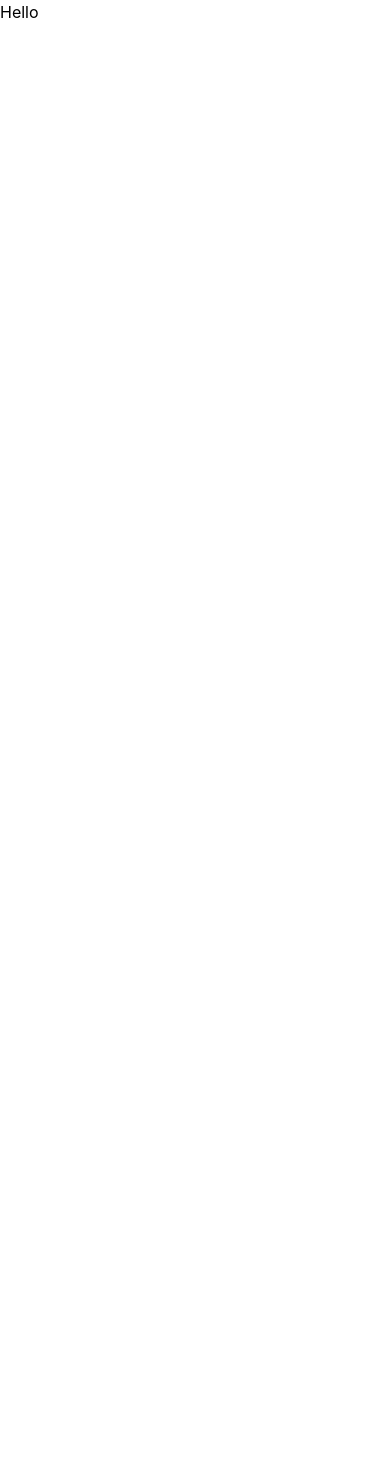
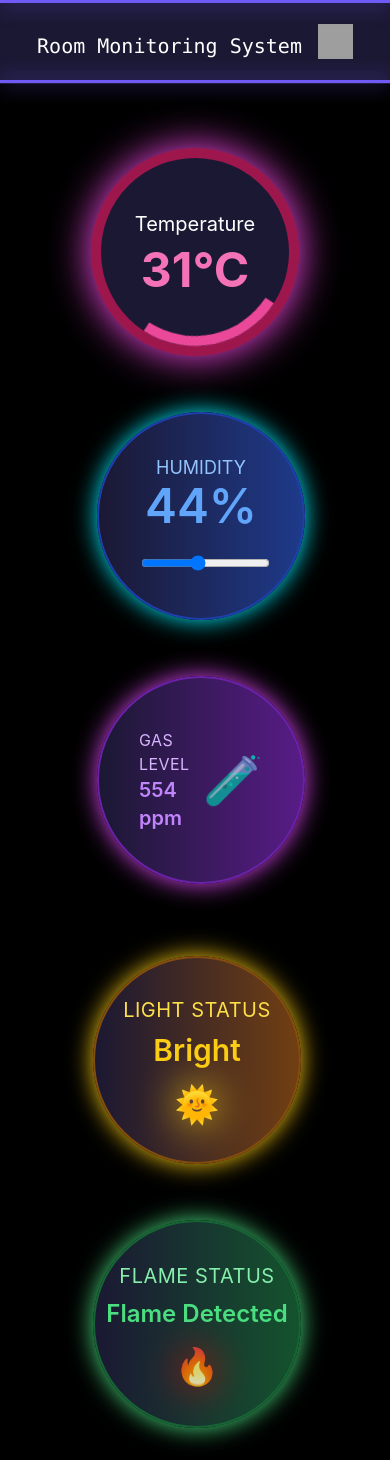
Before and after one commit to tanishka3001/RMS-Frontend, a React (Create React App) app in the folder rms_frontend/: page / in a window 390 px wide. Before the commit the page ends 844 px from the top, so only its background shows below. Built offline with nearby package versions, Linux system fonts and the light colour scheme; grey boxes are pictures that could not be loaded.

Commit message:
boxes added +  responsive

```diff
--- a/rms_frontend/src/components/dashboard.jsx
+++ b/rms_frontend/src/components/dashboard.jsx
@@ -1,10 +1,116 @@
-const Dashboard = () =>{
-    return(
-        <div>
-            Hello
+const Dashboard = () => {
+  const lightStatus = "Bright";
+  const flameStatus = "Flame Detected";
+  const humidity_percent = 44;
+  return (
+    <div className="bg-[#1B1833] text-white flex flex-col justify-center">
+      <div className="flex justify-center ">
+        <nav className="flex text-xl md:text-3xl p-6  font-mono">
+          <h1 className="mt-2">Room Monitoring System</h1>
+          <img
+            src="https://cdn-icons-png.flaticon.com/512/3605/3605855.png"
+            alt="icon"
+            className="w-[35px] h-[35px] md:w-[50px] md:h-[50px] ml-4 "
+          ></img>
+        </nav>
+        <div className=" absolute w-full h-[3px] bg-[#6f5af5]  shadow-[0_0_20px_#6f5af5]"></div>
+         <div className="absolute mt-20 md:mt-24 w-full h-[3px] bg-[#6f5af5]  shadow-[0_0_20px_#6f5af5]"></div>
+      </div>
+
+      <div className="bg-black flex min-h-screen justify-around overflow-x-hidden">
+        <div className="flex flex-col mt-6">
+          <div className="flex flex-col space-y-14 md:space-y-0 md:flex-row m-10 md:space-x-14">
+            <div className="md:w-[35rem] md:h-96 flex justify-center items-center">
+              <div className="w-52 h-52 md:w-72 md:h-72 rounded-full border-[10px] border-pink-800 bg-[#1B1833] relative shadow-[0_0_40px_#ff4cf0] flex items-center justify-center">
+                <div className="text-center">
+                  <p className="text-white text-xl mb-2">Temperature</p>
+                  <p className="text-5xl font-bold text-pink-400">31°C</p>
+                </div>
+                <div className="absolute inset-0 rounded-full border-[10px] border-transparent border-t-pink-500 animate-spin-slow"></div>
+              </div>
+            </div>
+
+            <div className="relative flex flex-col space-y-14  md:space-y-11 ml-3 md:ml-0">
+              <div className="w-52 h-52 md:w-[35rem] md:h-40 border-2 rounded-full md:rounded-s-full border-blue-800 bg-gradient-to-r from-[#1B1833] to-blue-900 shadow-[0_0_25px_#00f0ff] flex items-center px-8">
+                <div className="text-white text-center">
+                  <p className="text-lg text-blue-300 ">
+                    HUMIDITY
+                  </p>
+                  <p className="text-5xl font-semibold text-blue-400">{humidity_percent}%
+                    <input type="range" value={humidity_percent} className=" ml-2 md:ml-4 "></input>
+                  </p>
+                  <p className="hidden md:flex text-sm text-gray-400 mt-2">
+                    Current moisture level
+                  </p>
+                </div>
+                <div className="hidden md:flex ml-auto text-6xl text-blue-400 opacity-60">
+                  💧
+                </div>
+              </div>
+
+              <div className=" w-52 h-52 md:w-[35rem] md:h-40 border-2 rounded-full md:rounded-s-full border-purple-800 bg-gradient-to-r from-[#1B1833] to-purple-900 shadow-[0_0_25px_#d946ef] flex items-center px-10 md:px-8">
+                <div className="text-white">
+                  <p className=" text-md md:text-lg uppercase tracking-wide text-purple-300">
+                    Gas Level
+                  </p>
+                  <p className="text-xl md:text-4xl font-semibold text-purple-400">
+                    554 ppm
+                  </p>
+                  <p className=" hidden md:flex text-sm text-gray-400 mt-2">
+                    Air quality reading
+                  </p>
+                </div>
+                <div className="ml-auto text-5xl text-purple-400 opacity-70">
+                  🧪
+                </div>
+              </div>
+            </div>
+          </div>
+
+          <div className="flex flex-col space-y-14 md:space-y-0 md:flex-row m-8 ml-12 md:ml-32 md:space-x-20 justify-center">
+            <div
+              className="w-52 h-52 md:w-[20rem] md:h-[20rem] border-2 rounded-full border-yellow-800 bg-gradient-to-r from-[#1B1833] to-yellow-900 shadow-[0_0_25px_#facc15] flex flex-col justify-center items-center transition-all duration-500"
+            >
+              <p className="text-yellow-300 text-xl uppercase tracking-wide mb-2">
+                Light Status
+              </p>
+              <p className="text-3xl md:text-5xl font-semibold text-yellow-400 mb-4">
+                {lightStatus}
+              </p>
+              <div
+                className={`text-4xl md:text-7xl ${
+                  lightStatus === "Bright"
+                    ? "opacity-100 drop-shadow-[0_0_20px_#facc15]"
+                    : "opacity-30"
+                } transition-all duration-500`}
+              >
+                🌞
+              </div>
+            </div>
+
+            <div className="flex md:pt-10 md:pl-24">
+              <div className="w-52 h-52 md:w-[35rem] md:h-52  border-2 rounded-full md:rounded-e-full border-green-800 bg-gradient-to-r from-[#1B1833] to-green-900 shadow-[0_0_25px_#4ade80] flex flex-col justify-center items-center transition-all duration-500 ">
+                <p className="text-green-300 text-xl uppercase tracking-wide mb-2">
+                  Flame Status
+                </p>
+                <p className="text-2xl md:text-4xl font-semibold text-green-400 mb-4">
+                  {flameStatus}
+                </p>
+                <div
+                  className={`text-4xl md:text-7xl ${
+                    flameStatus === "Flame Detected"
+                      ? "text-red-500 drop-shadow-[0_0_20px_red] animate-pulse"
+                      : "opacity-30 text-gray-500"
+                  } transition-all duration-500`}
+                >
+                  🔥
+                </div>
+              </div>
+            </div>
+          </div>
         </div>
-
-    );
-
-}
+      </div>
+    </div>
+  );
+};
 export default Dashboard;
--- a/rms_frontend/tailwind.config.js
+++ b/rms_frontend/tailwind.config.js
@@ -4,7 +4,10 @@ module.exports = {
     "./src/**/*.{js,jsx,ts,tsx}",
   ],
   theme: {
-    extend: {},
+    extend: {
+      animation: {
+        'spin-slow': 'spin 12s linear infinite',
+      },
   },
   plugins: [],
-}
+}}
```
